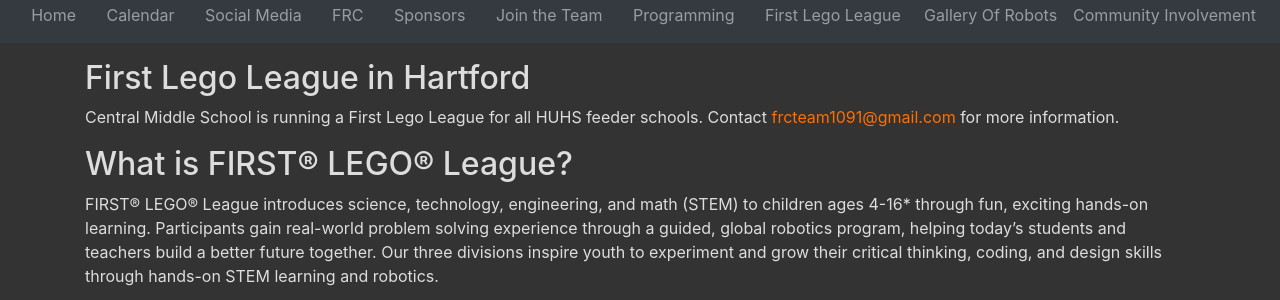
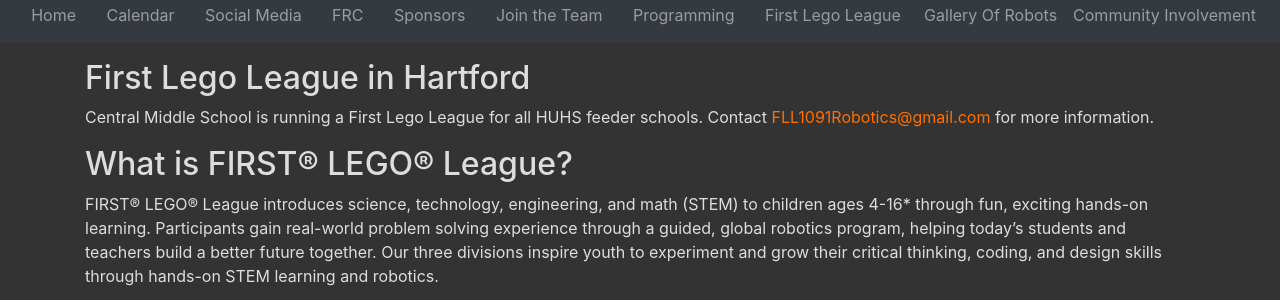
Before and after one commit to Team1091/team1091.github.io, a Jekyll site: the page built from fll.md, in a window 1280 px wide. Shown: the part 318-618 px from the top of the page. Built offline with Jekyll 4.4.1, drawn with Linux system fonts in a browser that asks for light colours; nearby versions of some CDN libraries; our own code applies the rules of GitHub Pages for plain Markdown files.

Commit message:
Test to see if I can push- Brady, and Updated FLL Email

```diff
--- a/fll.md
+++ b/fll.md
@@ -1,6 +1,6 @@
 ## First Lego League in Hartford
 Central Middle School is running a First Lego League for all HUHS feeder schools.
-Contact [frcteam1091@gmail.com](frcteam1091@gmail.com) for more information.
+Contact [ FLL1091Robotics@gmail.com](FLL1091Robotics@gmail.com) for more information.
 
 ## What is FIRST® LEGO® League?
 FIRST® LEGO® League introduces science, technology, engineering, and math (STEM) to children ages 4-16*
```
